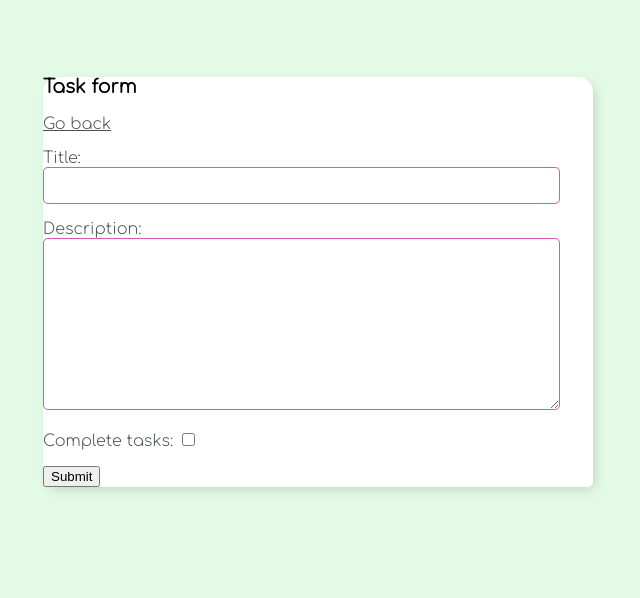
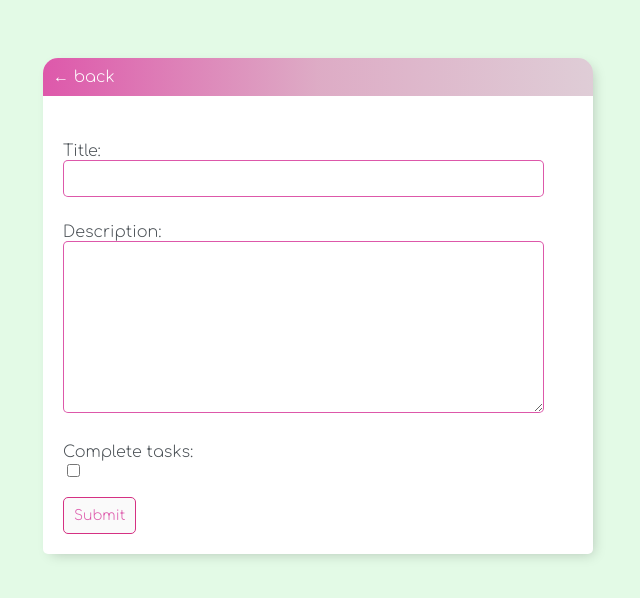
Before and after one commit to Jeremiah-Ropo/Todo_list, a Django app: page /task-create/ in a window 1280 px wide. Shown: the top 598 px of the page, without its empty margins (322-962 px from the left). Run offline with Django 3.2, Linux system fonts and the light colour scheme; the first user in the database is signed in.

Commit message:
completed

```diff
--- a/Todo_list/base/templates/base/main.html
+++ b/Todo_list/base/templates/base/main.html
@@ -32,6 +32,16 @@
         }
         .button {
             font-family: 'Comfortaa', cursive ;
+            border: 1px solid #d53183;
+            background-color: #FAFAFA;
+            color: #d83b9cd9;
+            padding: 10px;
+            font-size: 14px;
+            border-radius: 5px;
+            cursor: pointer;
+            text-decoration: none;
+
+
         }
         input[type=text],
         input[type=password],
@@ -44,7 +54,9 @@
 
         label {
             padding-top: 10px !important;
+            display: block;
         }
+
         .header-bar {
             display: flex;
             justify-content: space-between;
@@ -115,7 +127,9 @@
             font-size: 44px;
             text-shadow: 1px 1px rgb(117, 38, 100);
         }
-
+        .card-body {
+            padding: 20px;
+        }
     </style>
 </head>
 <body>
--- a/Todo_list/base/templates/base/task_form.html
+++ b/Todo_list/base/templates/base/task_form.html
@@ -1,11 +1,20 @@
 {% extends 'base/main.html' %}
 
 {% block content %}
-<h3>Task form</h3>
-<a href="{% url 'base:tasks' %}">Go back</a>
-<form method='POST' action="">
-    {%csrf_token%}
-    {{form.as_p}}
-    <input type="submit" value='Submit'>
-</form>
+
+<div class="header-bar">
+    <a href="{% url 'base:tasks' %}">&#8592; back</a>
+</div>
+
+<div class="card-body">
+    <form method='POST' action="">
+        {%csrf_token%}
+        {{form.as_p}}
+        <input class="button" type="submit" value='Submit'>
+    </form>
+</div>
+
+
+
+
 {%endblock content%}
```
Also changed, not shown: Todo_list/base/templates/base/login.html (+9 -1 lines), Todo_list/base/templates/base/register.html (+18 -7 lines), Todo_list/base/templates/base/task_delete.html (+17 -7 lines), Todo_list/db.sqlite3.
